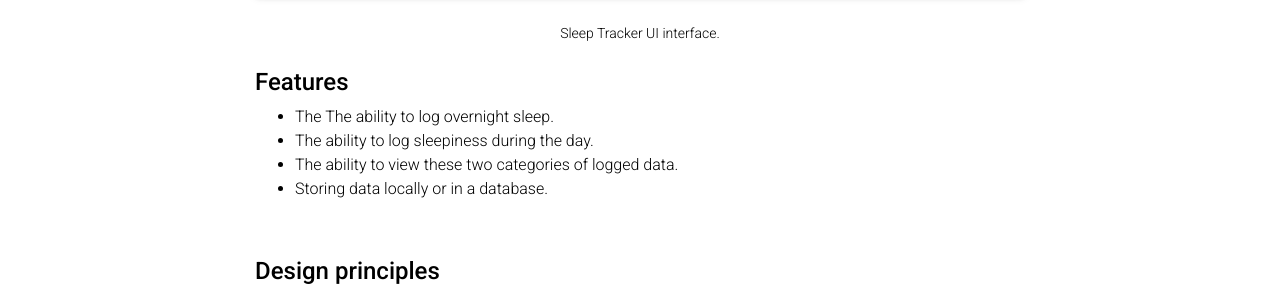
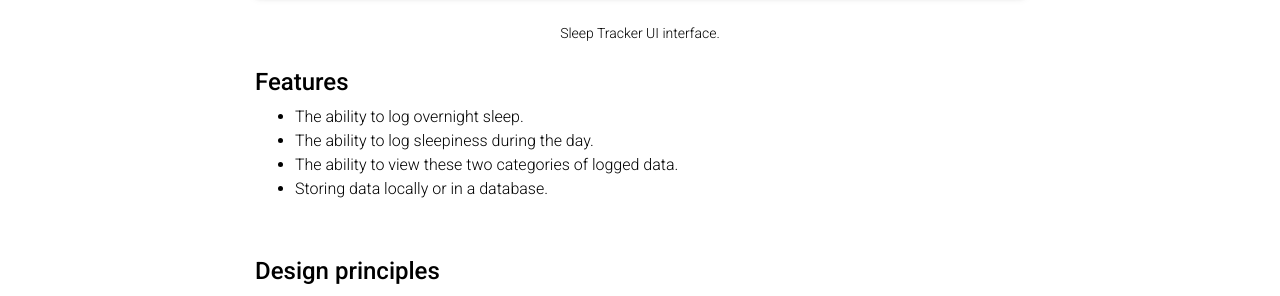
Before and after one commit to issac0723/issac0723.github.io, a Jekyll site: the page built from _projects/2_project.md, in a window 1280 px wide and 900 px high, scrolled down 870 px. Shown: the part 153-449 px from the top of the window. Built offline with Jekyll 4.4.1, drawn with Linux system fonts in a browser that asks for light colours; emoji names are drawn with the system emoji font; comment, search, counter and statistics services are not loaded; a style sheet for code colours, icons or effects is not loaded.

Commit message:
update project info

```diff
--- a/_projects/2_project.md
+++ b/_projects/2_project.md
@@ -29,7 +29,7 @@ My code is compatible with both iOS and Android systems, it is predominantly des
 
 
 #### __Features__
-- The The ability to log overnight sleep.
+- The ability to log overnight sleep.
 - The ability to log sleepiness during the day.
 - The ability to view these two categories of logged data.
 - Storing data locally or in a database.
```
Also changed, not shown: _projects/1_project.md (+0 -1 lines).
